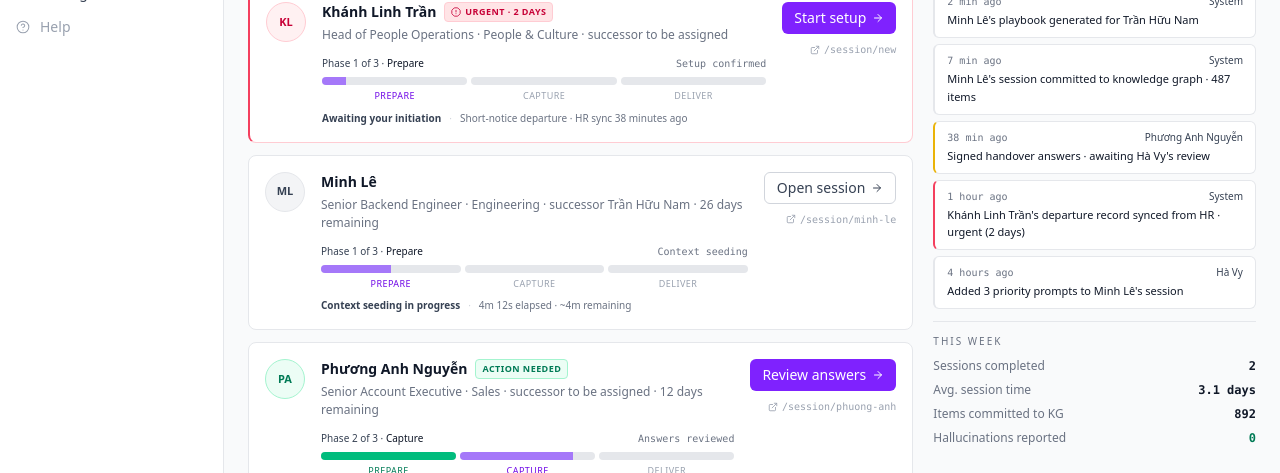
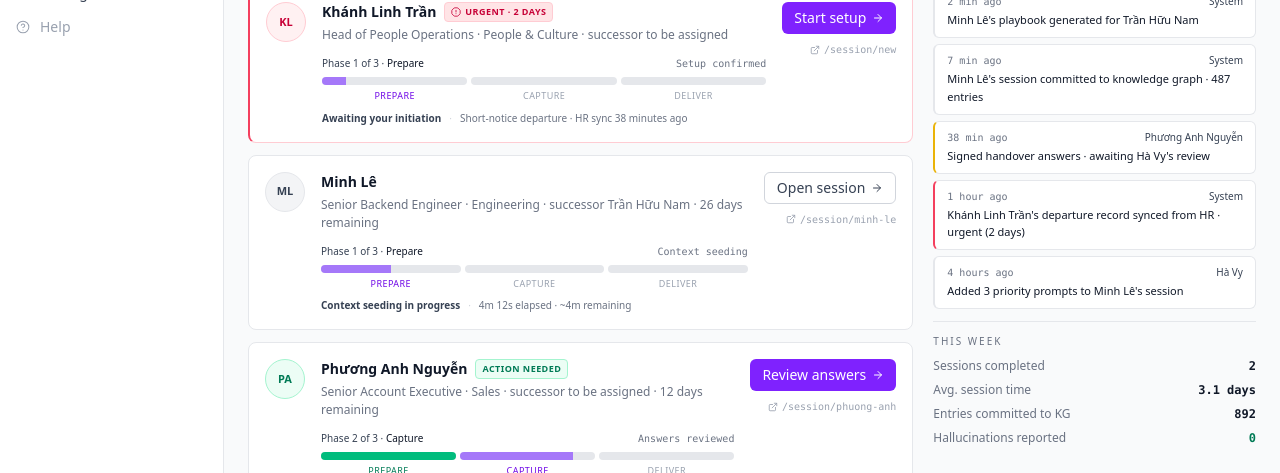
Before and after one commit to BuiDoanKhanhAnPrecioFishbone/esb-mockup, a Next.js app: page / in a window 1280 px wide. Shown: the part 319-792 px from the top of the page. Built offline with nearby package versions, Linux system fonts and the light colour scheme.

Commit message:
fix(dashboard): CL-112 — post-commit KG count "items" → "entries" (stats key, completion banner, activity, This-week stat); frees "items" for the review unit. Also CompletedSessionCard successor fallback "to be assigned"

```diff
--- a/components/mockups/ha-vy-handover-dashboard.jsx
+++ b/components/mockups/ha-vy-handover-dashboard.jsx
@@ -31,6 +31,11 @@ import {
    verify together. Successor is optional — may be assigned later or
    left blank ("to be assigned"). Khánh Linh is the urgent short-notice
    exception (2 days) that exercises the EX.2 edge case.
+   CL-112 · terminology. The pre-commit review unit is an "item"
+   (across UC-HO-04 and the session review surfaces). The post-commit
+   Knowledge-Graph count on the completed card is "entries" — a
+   different unit at a different lifecycle stage — so "items" no longer
+   means two things across screens.
    ═══════════════════════════════════════════════════════════════════ */
 
 const FLOW = [
@@ -133,12 +138,12 @@ const SESSION_COMPLETED_ML = {
   completedAt: "Just now",
   durationLabel: "3 days, 4 hours total",
   successor: "Trần Hữu Nam",
-  stats: { items: 487, canonicalFacts: 12, gapsResolved: 9 },
+  stats: { entries: 487, canonicalFacts: 12, gapsResolved: 9 },
 };
 
 const ACTIVITY = [
   { ts: "2 min ago",   actor: "System",            text: "Minh Lê's playbook generated for Trần Hữu Nam",   severity: "low" },
-  { ts: "7 min ago",   actor: "System",            text: "Minh Lê's session committed to knowledge graph · 487 items", severity: "low" },
+  { ts: "7 min ago",   actor: "System",            text: "Minh Lê's session committed to knowledge graph · 487 entries", severity: "low" },
   { ts: "38 min ago",  actor: "Phương Anh Nguyễn", text: "Signed handover answers · awaiting Hà Vy's review", severity: "medium" },
   { ts: "1 hour ago",  actor: "System",            text: "Khánh Linh Trần's departure record synced from HR · urgent (2 days)", severity: "high" },
   { ts: "4 hours ago", actor: "Hà Vy",             text: "Added 3 priority prompts to Minh Lê's session",  severity: "low" },
@@ -307,7 +312,7 @@ function ActiveDashboard() {
             <div className="space-y-1.5 text-[12px]">
               <MiniStat label="Sessions completed" value="2" />
               <MiniStat label="Avg. session time" value="3.1 days" />
-              <MiniStat label="Items committed to KG" value="892" />
+              <MiniStat label="Entries committed to KG" value="892" />
               <MiniStat label="Hallucinations reported" value="0" tone="emerald" />
             </div>
           </div>
@@ -366,7 +371,7 @@ function CompletionCelebration() {
       </div>
       <div className="flex-1 min-w-0">
         <h3 className="text-sm font-semibold text-gray-900">Minh Lê's handover is complete</h3>
-        <p className="text-[12px] text-gray-500 mt-0.5">487 items · 12 canonical facts · 9 gaps resolved</p>
+        <p className="text-[12px] text-gray-500 mt-0.5">487 entries · 12 canonical facts · 9 gaps resolved</p>
       </div>
       <button className="h-8 px-3 rounded-md bg-violet-600 hover:bg-violet-700 text-white text-sm font-medium inline-flex items-center gap-1.5 transition-colors shrink-0 focus:outline-none focus:ring-2 focus:ring-violet-500/30">
         View Nam's playbook
@@ -390,7 +395,7 @@ function CompletedSessionCard({ session }) {
             </span>
             <span className="text-[10px] text-gray-500">{session.completedAt}</span>
           </div>
-          <p className="text-[12px] text-gray-500 mb-3">{session.role} · {session.dept} · successor {session.successor}</p>
+          <p className="text-[12px] text-gray-500 mb-3">{session.role} · {session.dept} · successor {session.successor ? session.successor : "to be assigned"}</p>
 
           <PhaseProgress subStageId={session.subStageId} done />
           <div className="text-[10px] text-gray-500 mt-1.5" style={{ fontFamily: "ui-monospace, Menlo, monospace" }}>
@@ -398,7 +403,7 @@ function CompletedSessionCard({ session }) {
           </div>
 
           <div className="grid grid-cols-3 gap-2 mt-3">
-            <SmallStat icon={Database}    label="Items"          value={String(session.stats.items)} />
+            <SmallStat icon={Database}    label="Entries"         value={String(session.stats.entries)} />
             <SmallStat icon={Network}     label="Canonical facts" value={String(session.stats.canonicalFacts)} />
             <SmallStat icon={Sparkles}    label="Gaps resolved"  value={String(session.stats.gapsResolved)} />
           </div>
```
